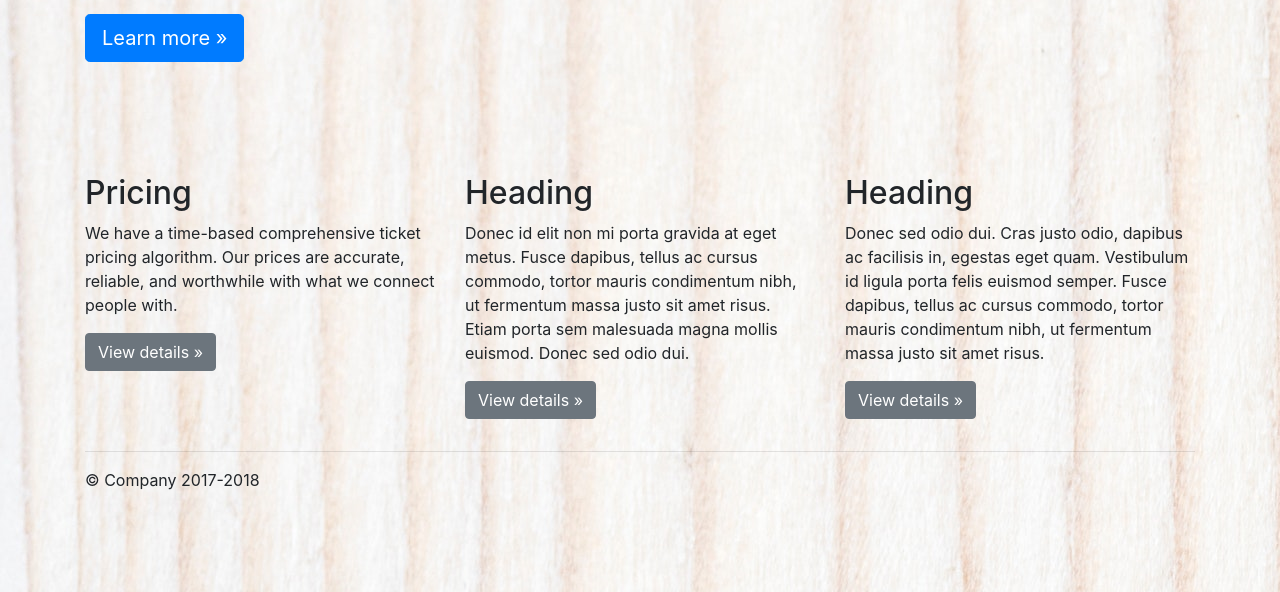
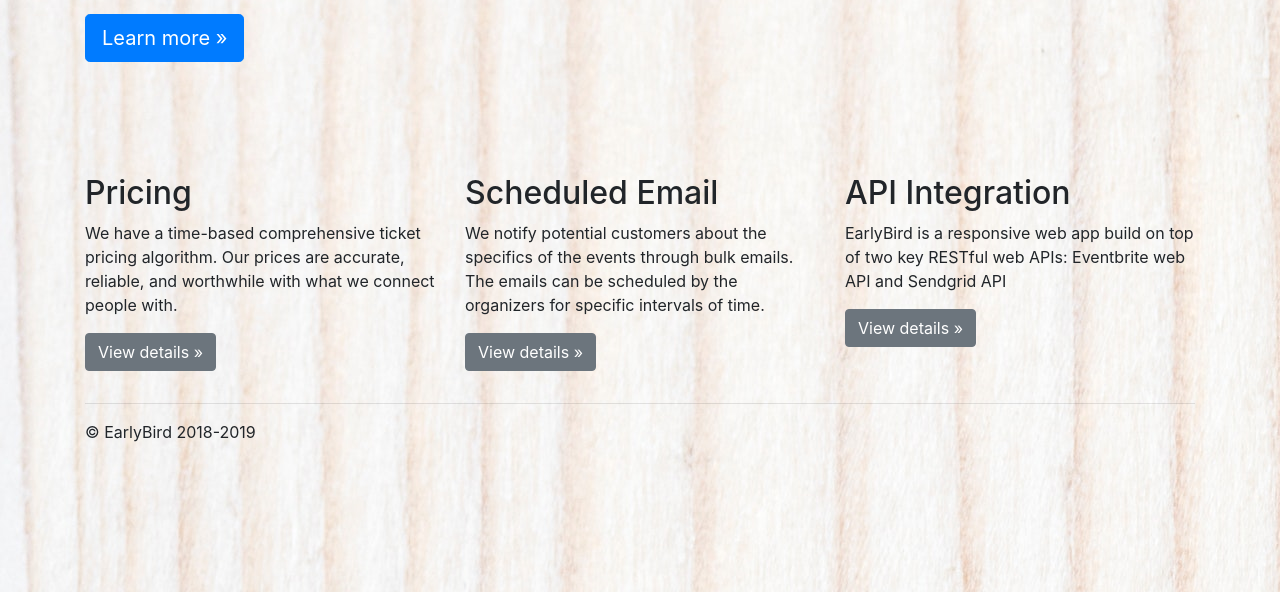
Before and after one commit to jivebreaddev/vandyHacksV, a Flask app: page / in a window 1280 px wide. Shown: the part 208-800 px from the top of the page. Run offline with Flask 2, Linux system fonts and the light colour scheme; some libraries are stand-ins or nearby versions.

Commit message:
Added chagnes

```diff
--- a/app.py
+++ b/app.py
@@ -13,14 +13,14 @@
 def signin():
     Form = request.form
 
-    # data.load_algo(5000,1000)
+
 
     if request.method == 'POST':
         auth = db.Authenticate(Form['username'], Form['password'])
         if auth:
-            print('I am authenticated')
             acc = db.retrieveAccount('Spark')
             data = SP.dataloader(acc.oAuth)
+            data.load_algo(5000, 1000)
             events = data.load_list()
             events = list(set(events))
             return render_template('profile.html', acc = acc, event = events)
@@ -45,10 +45,12 @@
 
 @app.route('/profile', methods = ['POST', 'GET'])
 def profile():
+    print("HEREE")
     form2 = request.form
-
+    for key, value in form2:
+        print(key, value)
     if request.method == 'POST':
-        return render_template('pricing.html')
+        return render_template('pricing.html', price = form2['price'])
     return render_template('profile.html', form = form2)
 
 @app.route('/customers')
@@ -60,8 +62,9 @@
     #     return "trying things out"
 
     userN = request.args.get('my_var', None)
+    print(userN)
     custs = SB.merchant_data()
-    print(custs)
+
     # [M.Customer('Bikal', 'sdf@gmail.com'), M.Customer('Saurabh', 'bhandari@gmail.com')]
     return render_template('Customers.html', cust = custs)
 
@@ -70,7 +73,7 @@
 def pricing():
     obj = request.get_json()
     print(obj)
-    return "Hellow"
+    return "Hello"
 
 if __name__ == '__main__':
     app.run(debug = True)
--- a/templates/Customers.html
+++ b/templates/Customers.html
@@ -51,7 +51,7 @@
           </ul>
           <form class="form-inline mt-2 mt-md-0">
 
-            <button class="btn btn-outline-success my-2 my-sm-0" type="submit" > <a href="/signin"> Sign In </a></button>
+            <button class="btn btn-outline-success my-2 my-sm-0" type="submit" > <a href="/signin"> Sign Out </a></button>
           </form>
         </div>
       </nav>
@@ -84,8 +84,8 @@
   {% endfor %}
   </tbody>
 </table>
-          <button class="btn btn-primary btn-lg"  onclick="extract_emails()"> Send Emails </button>
-{#        <a href="{{ url_for('pricing', my_var = acc.username) }}">Pricing</a>#}
+          <button class="btn btn-primary btn-lg" > <a href="/">Send Emails</a> </button>
+
         </form>
         </div>
         </div>
--- a/templates/Home.html
+++ b/templates/Home.html
@@ -80,13 +80,15 @@
             <p><a class="btn btn-secondary" href="#" role="button">View details &raquo;</a></p>
           </div>
           <div class="col-md-4">
-            <h2>Heading</h2>
-            <p>Donec id elit non mi porta gravida at eget metus. Fusce dapibus, tellus ac cursus commodo, tortor mauris condimentum nibh, ut fermentum massa justo sit amet risus. Etiam porta sem malesuada magna mollis euismod. Donec sed odio dui. </p>
+            <h2>Scheduled Email</h2>
+              <p>
+We notify potential customers about the specifics of the events through bulk emails. The emails can be scheduled by the organizers for specific intervals of time.  </p>
             <p><a class="btn btn-secondary" href="#" role="button">View details &raquo;</a></p>
           </div>
           <div class="col-md-4">
-            <h2>Heading</h2>
-            <p>Donec sed odio dui. Cras justo odio, dapibus ac facilisis in, egestas eget quam. Vestibulum id ligula porta felis euismod semper. Fusce dapibus, tellus ac cursus commodo, tortor mauris condimentum nibh, ut fermentum massa justo sit amet risus.</p>
+            <h2>API Integration</h2>
+            <p>
+EarlyBird is a responsive web app build on top of two key RESTful web APIs: Eventbrite web API and Sendgrid API</p>
             <p><a class="btn btn-secondary" href="#" role="button">View details &raquo;</a></p>
           </div>
         </div>
@@ -98,7 +100,7 @@
     </main>
 
     <footer class="container">
-      <p>&copy; Company 2017-2018</p>
+      <p>&copy; EarlyBird 2018-2019</p>
     </footer>
 
     <!-- Bootstrap core JavaScript
```
Also changed, not shown: Models/Models.py (+27 -1 lines), templates/profile.html (+10 -5 lines).
